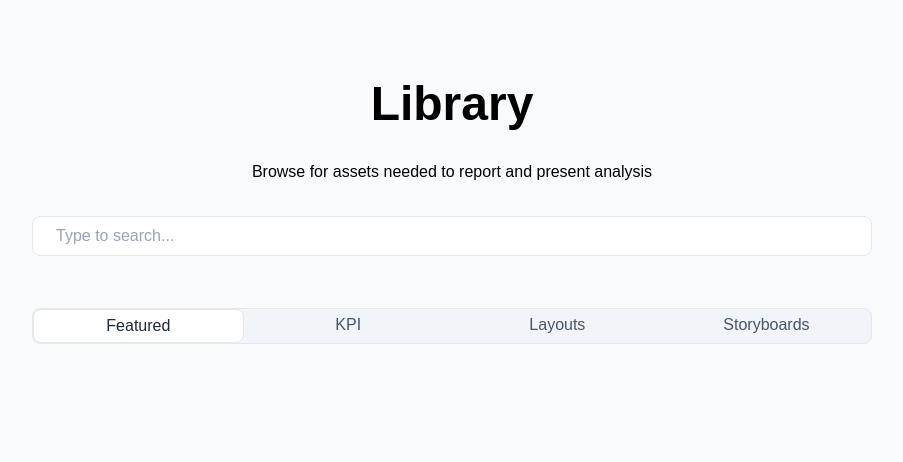
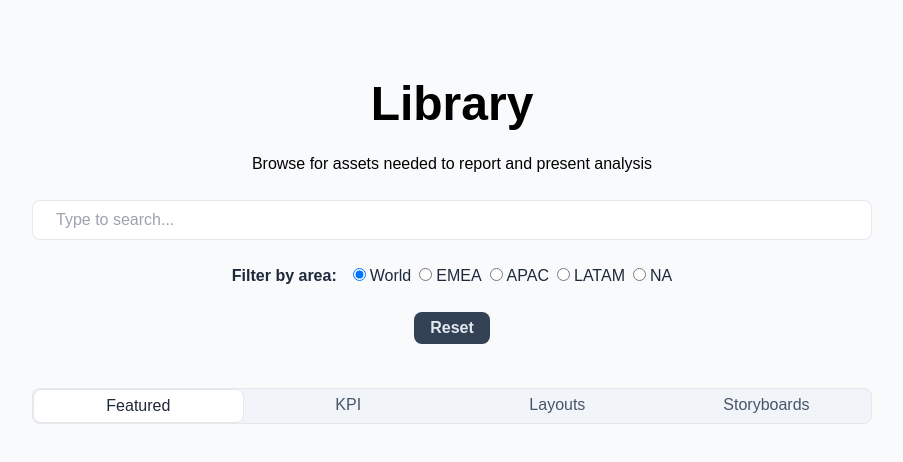
Before and after one commit to marcofriso/asset-management-system, a Next.js app: page / in a window 1280 px wide. Shown: the top 462 px of the page, without its empty margins (188-1091 px from the left). Built offline with nearby package versions, Linux system fonts and the light colour scheme; some icons are missing.

Commit message:
feat: add RadioButtons, reset button in Home

```diff
--- /dev/null
+++ b/app/components/RadioButtons.tsx
@@ -0,0 +1,38 @@
+"use client";
+
+interface RadioButtonsProps {
+  areas: string[];
+  setSelectedArea: (area: string) => void;
+  selectedArea: string;
+}
+
+const RadioButtons: React.FC<RadioButtonsProps> = ({
+  areas,
+  selectedArea,
+  setSelectedArea,
+}) => {
+  const handleAreaChange = (event: React.ChangeEvent<HTMLInputElement>) => {
+    setSelectedArea(event.target.value);
+  };
+
+  return (
+    <div className="flex gap-2 text-slate-800">
+      <p className="font-bold mr-2">Filter by area:</p>
+      {areas.map((area) => (
+        <label key={area}>
+          <input
+            type="radio"
+            name="area"
+            value={area}
+            checked={selectedArea === area}
+            onChange={handleAreaChange}
+            className="mr-1"
+          />
+          {area}
+        </label>
+      ))}
+    </div>
+  );
+};
+
+export default RadioButtons;
--- a/app/page.tsx
+++ b/app/page.tsx
@@ -3,20 +3,38 @@
 import { useState } from "react";
 import SearchBar from "./components/SearchBar";
 import Tabs from "./components/Tabs";
+import RadioButtons from "./components/RadioButtons";
 
 const Home = () => {
   const [query, setQuery] = useState<string>("");
+  const [selectedArea, setSelectedArea] = useState<string>("World");
 
   const handleTabChange = (selectedTab: string) => {
     console.log("Selected tab:", selectedTab);
   };
 
+  const handleReset = () => {
+    setQuery("");
+    setSelectedArea("World");
+  };
+
   return (
     <div className="mx-auto max-w-[1000px]">
-      <div className="flex flex-col items-center justify-items-center min-h-screen p-8 pb-20 gap-8 sm:p-20">
-        <h1 className="text-5xl font-bold text-w">Library</h1>
+      <div className="flex flex-col items-center justify-items-center min-h-screen p-8 pb-20 gap-6 sm:p-20">
+        <h1 className="text-5xl font-black text-w">Library</h1>
         <p>Browse for assets needed to report and present analysis</p>
         <SearchBar query={query} setQuery={setQuery} />
+        <RadioButtons
+          areas={["World", "EMEA", "APAC", "LATAM", "NA"]}
+          setSelectedArea={setSelectedArea}
+          selectedArea={selectedArea}
+        />
+        <button
+          className="rounded-lg font-bold bg-slate-700 text-slate-200 px-4 py-1"
+          onClick={handleReset}
+        >
+          Reset
+        </button>
         <Tabs
           tabs={["Featured", "KPI", "Layouts", "Storyboards"]}
           onTabChange={handleTabChange}
```
